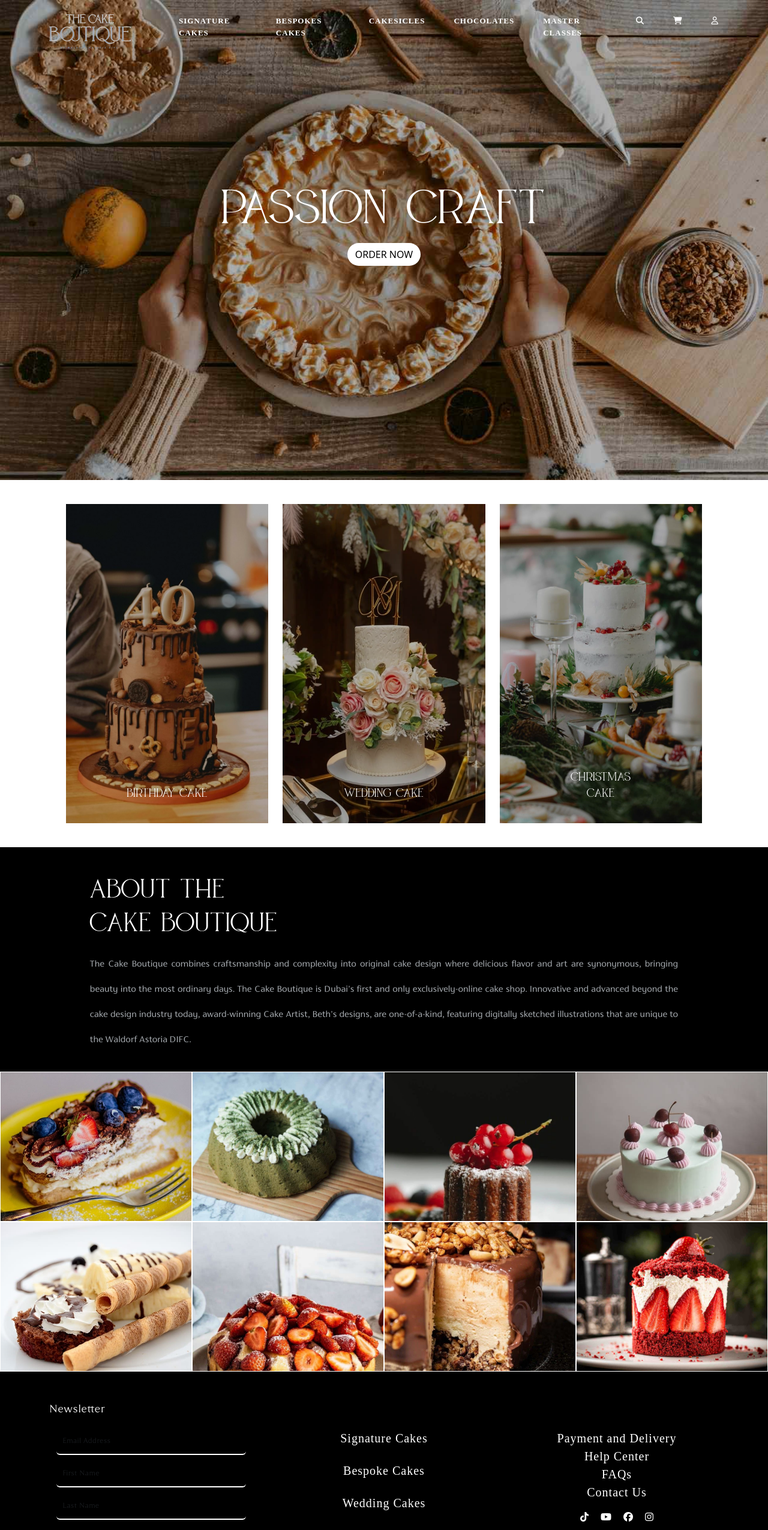
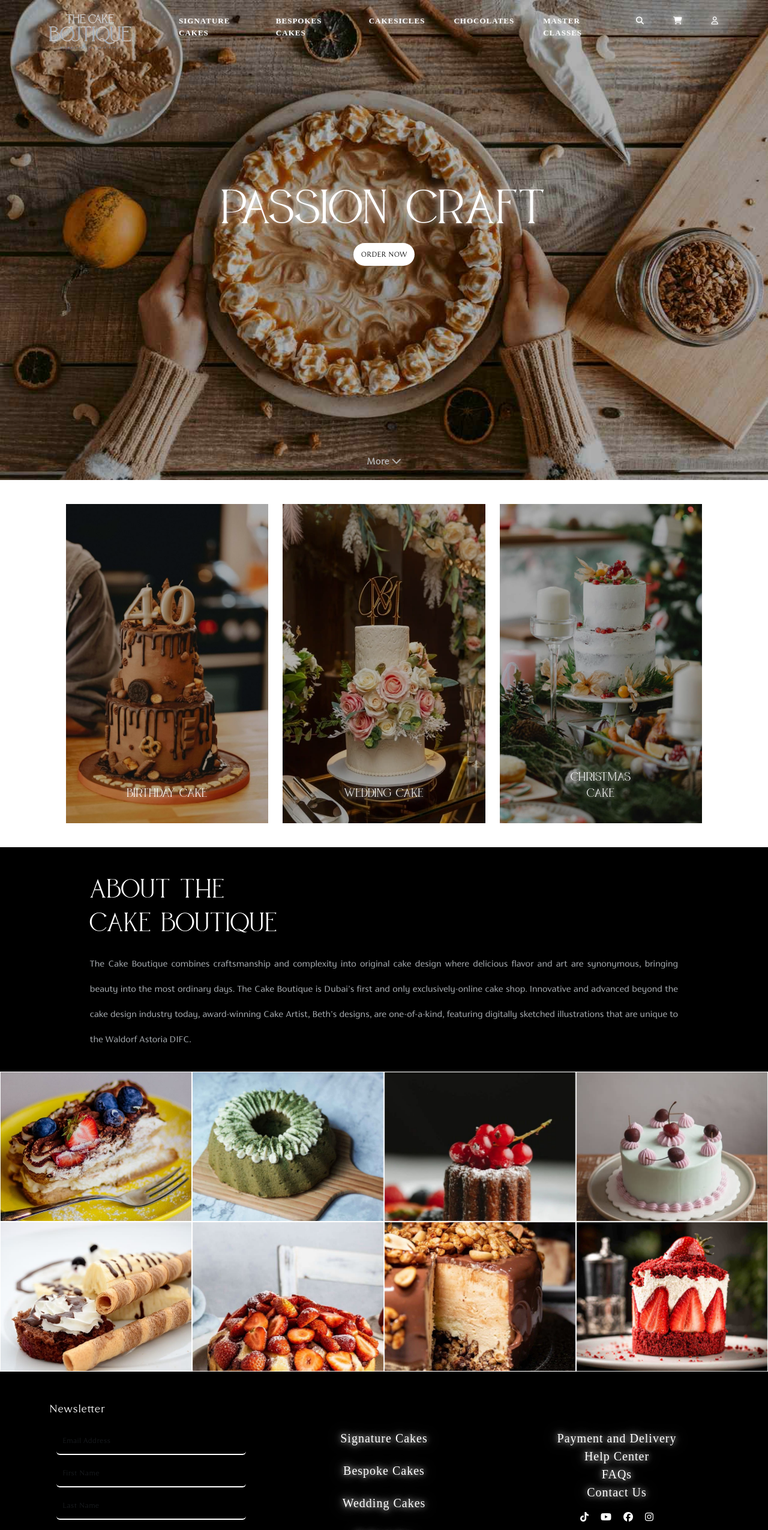
Before and after one commit to milkyzz01/CakeBoutique, a plain HTML site: page index.html in a window 1280 px wide. Shown: the top 2550 px of the page at 60% size. Drawn offline with nearby package versions, Linux system fonts and the light colour scheme; a web font is replaced by a local one.

Commit message:
feat: add finishing touches and animations

```diff
--- a/index.css
+++ b/index.css
@@ -31,9 +31,31 @@
     }
 }
 
+/* animation keyframes */
+@keyframes slideInFromBottom {
+    0% {
+        transform: translateY(50px);
+        opacity: 0;
+    }
+    100% {
+        transform: translateY(0);
+        opacity: 1;
+    }
+}
+.animate-on-scroll {
+    opacity: 0;
+    transition: opacity 0.5s ease-out;
+}
+
+.animate-on-scroll.visible {
+    animation: slideInFromBottom 1s forwards;
+}
+
+
 /* ensure that no one overflows x axis */
 html, body{
     overflow-x: hidden;
+    scroll-behavior: smooth;
 }
 
 /* custom threshold */
@@ -44,6 +66,13 @@ html, body{
 .custom-font {
     font-family: 'RRollie';
 }
+.cursor-pointer {
+    cursor: pointer;
+}
+.custom-hover:hover {
+    border-bottom: 2px solid white; /* Adjust the thickness and color */
+
+  }
 
 /*  LANDING CSS */
 .custom-landing {
@@ -68,6 +97,15 @@ html, body{
 .header-landing{
     font-family: 'Brown Sunflower';
     font-size: 72px;
+    text-shadow: 0 0 10px rgba(255, 255, 255, 0.8),
+                 0 0 20px rgba(255, 255, 255, 0.6),
+                 0 0 30px rgba(255, 255, 255, 0.4);
+}
+
+.logo {
+    filter: drop-shadow(0 0 10px rgba(255, 255, 255, 0.8))
+            drop-shadow(0 0 20px rgba(255, 255, 255, 0.6))
+            drop-shadow(0 0 30px rgba(255, 255, 255, 0.4));
 }
 
 .custom-landing .container {
@@ -81,7 +119,11 @@ ul {
     list-style: none;
     font-size: small;
     letter-spacing: 1px;
+    text-shadow: 0 0 10px rgba(255, 255, 255, 0.8),
+                 0 0 20px rgba(255, 255, 255, 0.6),
+                 0 0 30px rgba(255, 255, 255, 0.4);
 }
+
 
 /* Cakes CSS */
 .custom-cake-section {
@@ -95,6 +137,11 @@ ul {
     text-align: center;
     height: 100%;
     max-height: 100%;
+    transition: transform 0.3s ease;
+}
+
+.custom-cake-item:hover {
+    transform: translateY(-20px);
 }
 
 .custom-cake-item::before {
@@ -123,6 +170,9 @@ ul {
     padding: 5px 10px;
     font-family: 'Brown Sunflower';
     font-size: 18px;
+    text-shadow: 0 0 10px rgba(255, 255, 255, 0.8),
+                 0 0 20px rgba(255, 255, 255, 0.6),
+                 0 0 30px rgba(255, 255, 255, 0.4);
     z-index: 2;
 }
 
@@ -153,6 +203,16 @@ ul {
     padding: 1px;
 }
 
+/* cake collectiion css */
+.custom-collection-img {
+    transition: transform 0.3s ease;
+}
+
+.custom-collection-img:hover {
+    transform: translateY(-20px);
+}
+
+
 /* css footer */
 .custom-footer-section {
     height: 100%;
--- a/index.html
+++ b/index.html
@@ -13,22 +13,22 @@
 </head>
 <body>
     <!-- Landing Section -->
-<section class="custom-landing">
+<header class="custom-landing">
     <div class="container">
-        <nav class="navbar navbar-expand-lg gap-5 navbar-dark">
+        <nav class="navbar navbar-expand-lg gap-5 navbar-dark animate-on-scroll">
             <div class="d-flex gap-5 justify-content-between align-items-center mt-3 custom-nav-width">
-            <img src="assets/logo.svg" alt="logo">
+            <img src="assets/logo.svg" class="logo" alt="logo">
             <button class="navbar-toggler border-0 fw-bold" type="button" data-bs-toggle="offcanvas" data-bs-target="#offcanvasNavbar" aria-controls="offcanvasNavbar">
                 <span class="navbar-toggler-icon"></span>
             </button>
             </div>
             <div class="collapse navbar-collapse mt-3" id="navbarNav">
-            <ul class="fw-bold d-flex gap-5">
-                <li>SIGNATURE CAKES</li>
-                <li>BESPOKES CAKES</li>
-                <li>CAKESICLES</li>
-                <li>CHOCOLATES</li>
-                <li>MASTER CLASSES</li>
+            <ul class="fw-bold d-flex gap-5 cursor-pointer">
+                <li class="custom-hover"><a href="#cakessection" class="text-white text-decoration-none">SIGNATURE CAKES</a></li>
+                <li class="custom-hover"><a href="#cakecollection" class="text-white text-decoration-none">BESPOKES CAKES</a></li>
+                <li class="custom-hover">CAKESICLES</li>
+                <li class="custom-hover">CHOCOLATES</li>
+                <li class="custom-hover">MASTER CLASSES</li>
                 <li><i class="fa-solid fa-magnifying-glass text-white"></i></li>
                 <li><i class="fa-solid fa-cart-shopping text-white"></i></li>
                 <li><i class="fa-regular fa-user text-white"></i> </li>
@@ -37,8 +37,8 @@
         </nav>
 
          <!-- Offcanvas Sidebar -->
-    <div class="offcanvas offcanvas-end w-50 bg-dark" tabindex="-1" id="offcanvasNavbar" aria-labelledby="offcanvasNavbarLabel">
-        <div class="offcanvas-header bg-primary gap-2">
+    <div class="offcanvas offcanvas-end bg-dark" tabindex="-1" id="offcanvasNavbar" aria-labelledby="offcanvasNavbarLabel">
+        <div class="offcanvas-header gap-2">
             <h5 class="offcanvas-title text-white" id="offcanvasNavbarLabel">Menu</h5>
             <i class="fa-solid fa-magnifying-glass text-white"></i>
             <i class="fa-solid fa-cart-shopping text-white"></i>
@@ -46,17 +46,17 @@
             <button type="button" class="btn-close" data-bs-dismiss="offcanvas" aria-label="Close"></button>
         </div>
         <div class="offcanvas-body">
-            <ul class="navbar-nav">
-                <li class="nav-item">
-                    <a class="nav-link text-white">SIGNATURE CAKES</a>
+            <ul class="navbar-nav cursor-pointer">
+                <li class="nav-item custom-hover">
+                    <a class="nav-link text-white" href="#cakessection">SIGNATURE CAKES</a>
                 </li>
-                <li class="nav-item">
-                    <a class="nav-link text-white">BESPOKES CAKES</a>
+                <li class="nav-item custom-hover">
+                    <a class="nav-link text-white" href="#cakecollection">BESPOKES CAKES</a>
                 </li>
-                <li class="nav-item">
+                <li class="nav-item custom-hover">
                     <a class="nav-link text-white">CAKESICLES</a>
                 </li>
-                <li class="nav-item">
+                <li class="nav-item custom-hover">
                     <a class="nav-link text-white">MASTER CLASSES</a>
                 </li>
             </ul>
@@ -65,30 +65,35 @@
     <!-- Header Title -->
      <div class="w-100 custom-height d-flex justify-content-center align-items-center mt-5">
         <div class="text-center">
-           <h1 class="text-white header-landing">Passion Craft</h1>
-           <button class="btn bg-white rounded-pill text-black">ORDER NOW</button>
+           <h1 class="text-white header-landing animate-on-scroll">Passion Craft</h1>
+           <button class="btn bg-white custom-font rounded-pill text-black animate-on-scroll">ORDER NOW</button>
         </div>
      </div>
     </div>
-</section>
+    <!-- More Button -->
+    <div class="text-center cursor-pointer position-absolute custom-font bottom-0 start-50 translate-middle-x mb-3">
+        <span class="text-white fs-5 fw-bold">More</span>
+        <i class="fa-solid fa-chevron-down text-white fs-6 cursor-pointer"></i>
+    </div>
+</header>
 
 <!-- Cakes section -->
-<section class="container custom-cake-section">
+<section id="cakessection" class="container custom-cake-section">
     <div class="row text-center">
       <div class="col-sm-4">
-        <div class="custom-cake-item">
+        <div class="custom-cake-item cursor-pointer animate-on-scroll">
           <img src="assets/birthdaycake.jpg" class="custom-birthdaycake" alt="birthdaycake">
           <div class="custom-cake-label">Birthday Cake</div>
         </div>
       </div>
       <div class="col-sm-4">
-        <div class="custom-cake-item">
+        <div class="custom-cake-item cursor-pointer animate-on-scroll">
           <img src="assets/weddingcake.jpg" class="custom-birthdaycake" alt="weddingcake">
           <div class="custom-cake-label">Wedding Cake</div>
         </div>
       </div>
       <div class="col-sm-4">
-        <div class="custom-cake-item">
+        <div class="custom-cake-item cursor-pointer animate-on-scroll">
           <img src="assets/christmascake.jpg" class="custom-birthdaycake" alt="christmascake">
           <div class="custom-cake-label">Christmas Cake</div>
         </div>
@@ -111,30 +116,30 @@
 </section>
 
 <!-- Collection Section -->
-<section class="custom-collection-section">
+<section id="cakecollection" class="custom-collection-section">
     <div class="row g-0">
-        <div class="col-6 col-md-3">
+        <div class="col-6 col-md-3 animate-on-scroll">
             <img src="assets/cake1.jpg" class="img-fluid custom-collection-img" alt="Image 1">
         </div>
-        <div class="col-6 col-md-3">
+        <div class="col-6 col-md-3 animate-on-scroll">
             <img src="assets/cake2.jpg" class="img-fluid custom-collection-img" alt="Image 2">
         </div>
-        <div class="col-6 col-md-3">
+        <div class="col-6 col-md-3 animate-on-scroll">
             <img src="assets/cake3.jpg" class="img-fluid custom-collection-img" alt="Image 3">
         </div>
-        <div class="col-6 col-md-3">
+        <div class="col-6 col-md-3 animate-on-scroll">
             <img src="assets/cake4.jpg" class="img-fluid custom-collection-img" alt="Image 4">
         </div>
-        <div class="col-6 col-md-3">
+        <div class="col-6 col-md-3 animate-on-scroll">
             <img src="assets/cake5.jpg" class="img-fluid custom-collection-img" alt="Image 5">
         </div>
-        <div class="col-6 col-md-3">
+        <div class="col-6 col-md-3 animate-on-scroll">
             <img src="assets/cake6.jpg" class="img-fluid custom-collection-img" alt="Image 6">
         </div>
-        <div class="col-6 col-md-3">
+        <div class="col-6 col-md-3 animate-on-scroll">
             <img src="assets/cake7.jpg" class="img-fluid custom-collection-img" alt="Image 7">
         </div>
-        <div class="col-6 col-md-3">
+        <div class="col-6 col-md-3 animate-on-scroll">
             <img src="assets/cake8.jpg" class="img-fluid custom-collection-img" alt="Image 8">
         </div>
     </div>
@@ -214,12 +219,13 @@
 
       <!-- Copyright -->
       <div class="text-center mt-5 fs-6">
-        <p class="mb-0">© 2023 The Cake Boutique. All rights reserved.</p>
+        <p class="mb-0 custom-font">© 2023 The Cake Boutique. All rights reserved.</p>
       </div>
     </div>
   </footer>
 
-
+<!-- script src -->
+<script src="main.js"></script>
 <!-- Bootsrap CDN sidebar -->
 <script src="https://cdn.jsdelivr.net/npm/bootstrap@5.3.3/dist/js/bootstrap.bundle.min.js"></script>
 </body>
--- a/main.js
+++ b/main.js
@@ -0,0 +1,20 @@
+document.addEventListener("DOMContentLoaded", function () {
+    function isElementInView(el) {
+        const rect = el.getBoundingClientRect();
+        return rect.top >= 0 && rect.top <= window.innerHeight;
+    }
+
+    const elements = document.querySelectorAll('.animate-on-scroll');
+
+    function onScroll() {
+        elements.forEach((el) => {
+            if (isElementInView(el)) {
+                el.classList.add('visible');
+            }
+        });
+    }
+
+    window.addEventListener('scroll', onScroll);
+
+    onScroll();
+});
```
